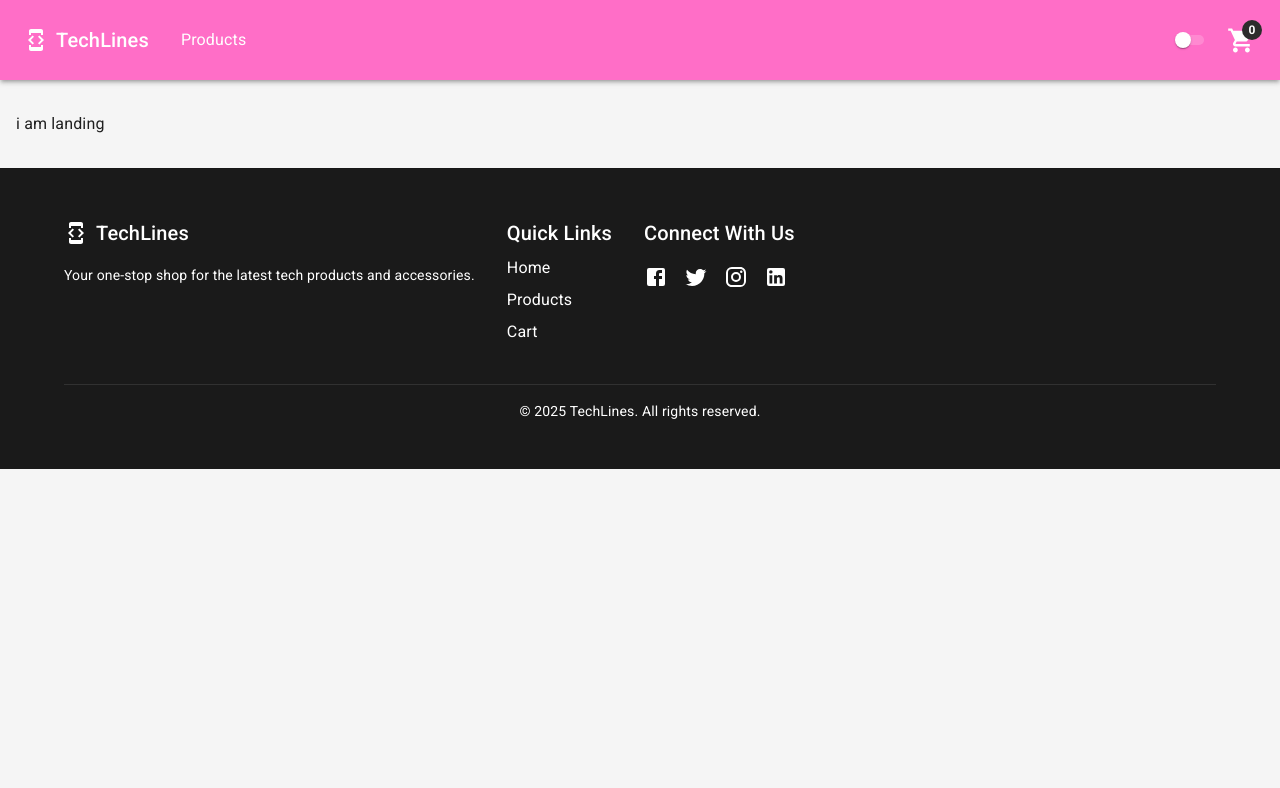
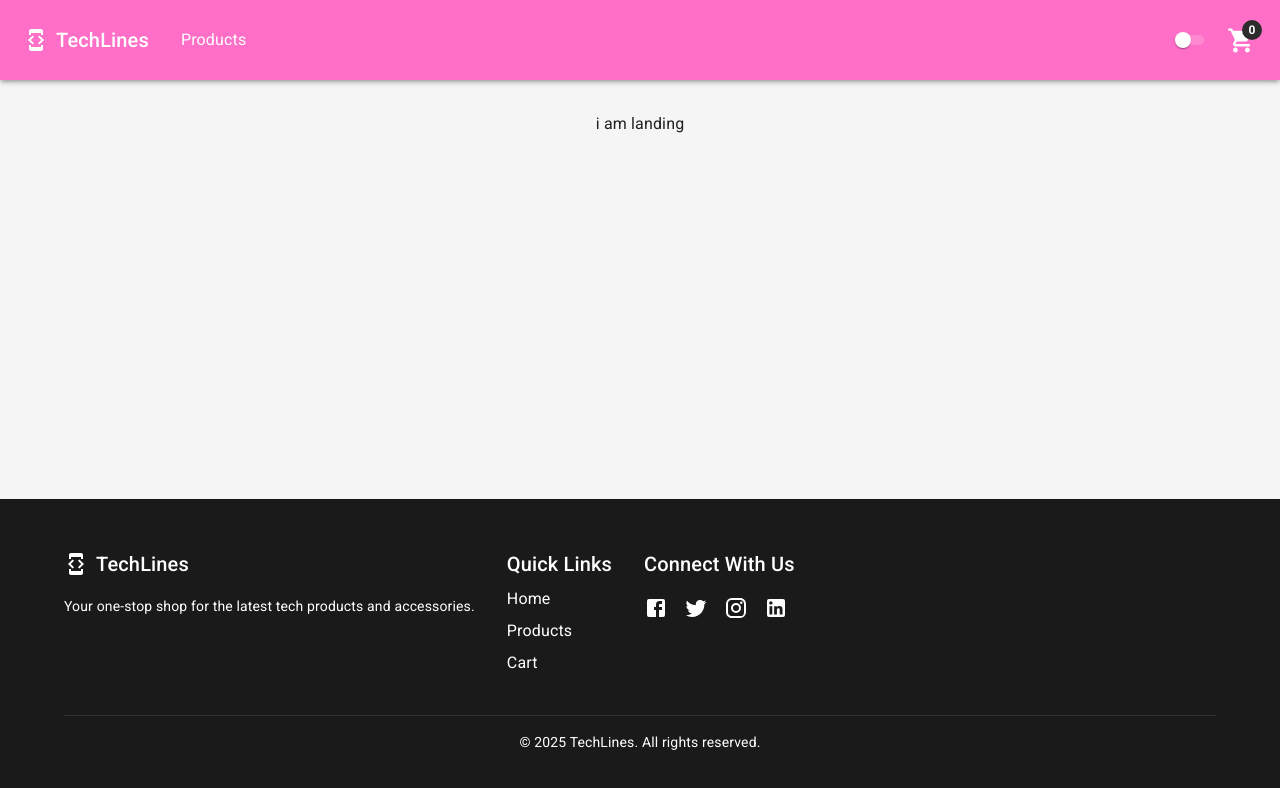
Before and after one commit to jasonLapina/techlines-ui, a React (Vite) app: page / in a window 1280 px wide. Shown: the top 788 px of the page. Built offline with nearby package versions, Linux system fonts and the light colour scheme.

Commit message:
stretch main section to always fit screen

```diff
--- a/src/components/Layout.tsx
+++ b/src/components/Layout.tsx
@@ -5,7 +5,13 @@ import Footer from "./Footer.tsx";
 
 const Layout = () => {
   return (
-    <>
+    <Box
+      sx={{
+        display: 'flex',
+        flexDirection: 'column',
+        minHeight: '100vh',
+      }}
+    >
       <Header />
       <Box
         component="main"
@@ -15,12 +21,13 @@ const Layout = () => {
           px: 2,
           pb: 10,
           py: 4,
+          flexGrow: 1,
         }}
       >
         <Outlet />
       </Box>
       <Footer />
-    </>
+    </Box>
   );
 };
 
```
